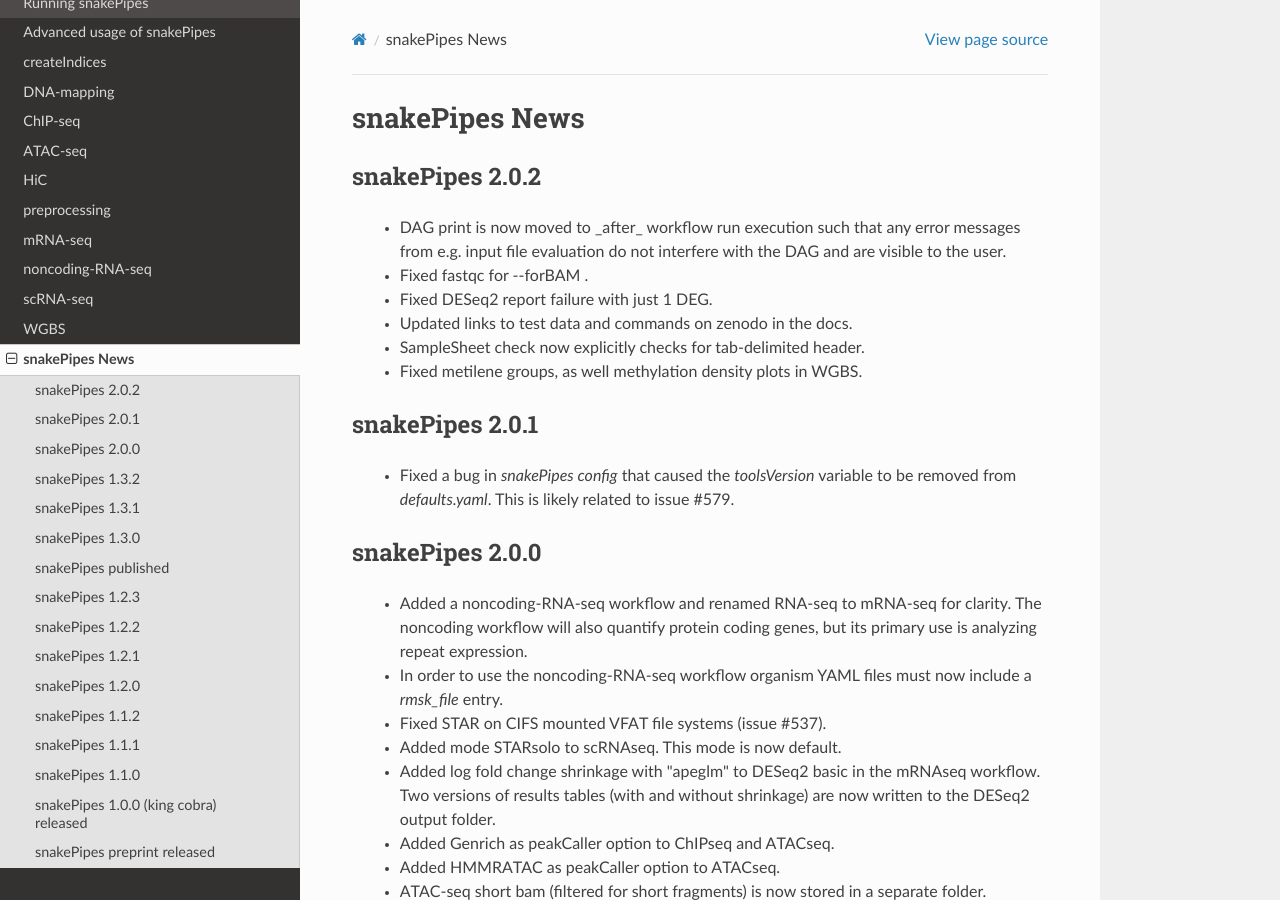
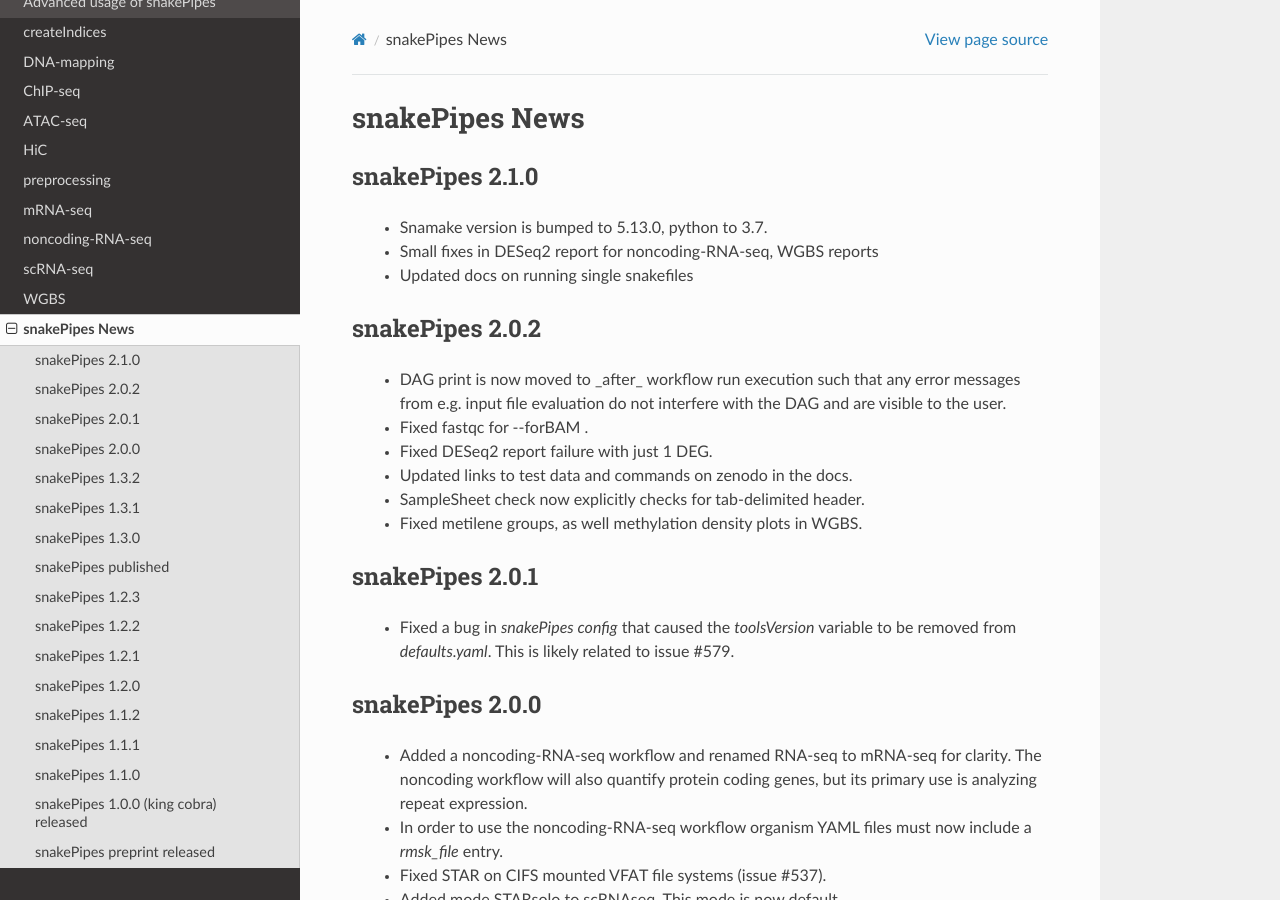
Before and after one commit to maxplanck-ie/snakepipes, a Sphinx documentation site: the page built from docs/content/News.rst, in a window 1280 px wide and 900 px high. Built offline with Sphinx 7.4.7 and the Read the Docs theme 2.0.0, drawn with Linux system fonts in a browser that asks for light colours.

Commit message:
News.rst

```diff
--- a/docs/content/News.rst
+++ b/docs/content/News.rst
@@ -1,5 +1,12 @@
 snakePipes News
 ===============
+
+snakePipes 2.1.0
+----------------
+
+ * Snamake version is bumped to 5.13.0, python to 3.7.
+ * Small fixes in DESeq2 report for noncoding-RNA-seq, WGBS reports
+ * Updated docs on running single snakefiles
 
 snakePipes 2.0.2
 ----------------
```
